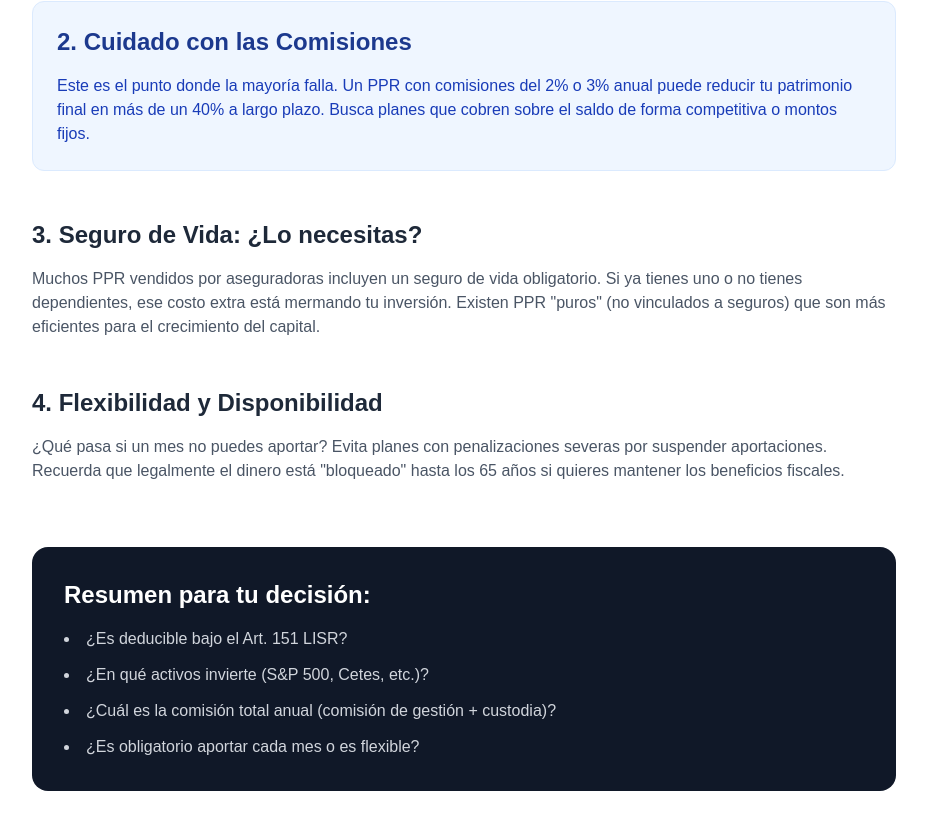
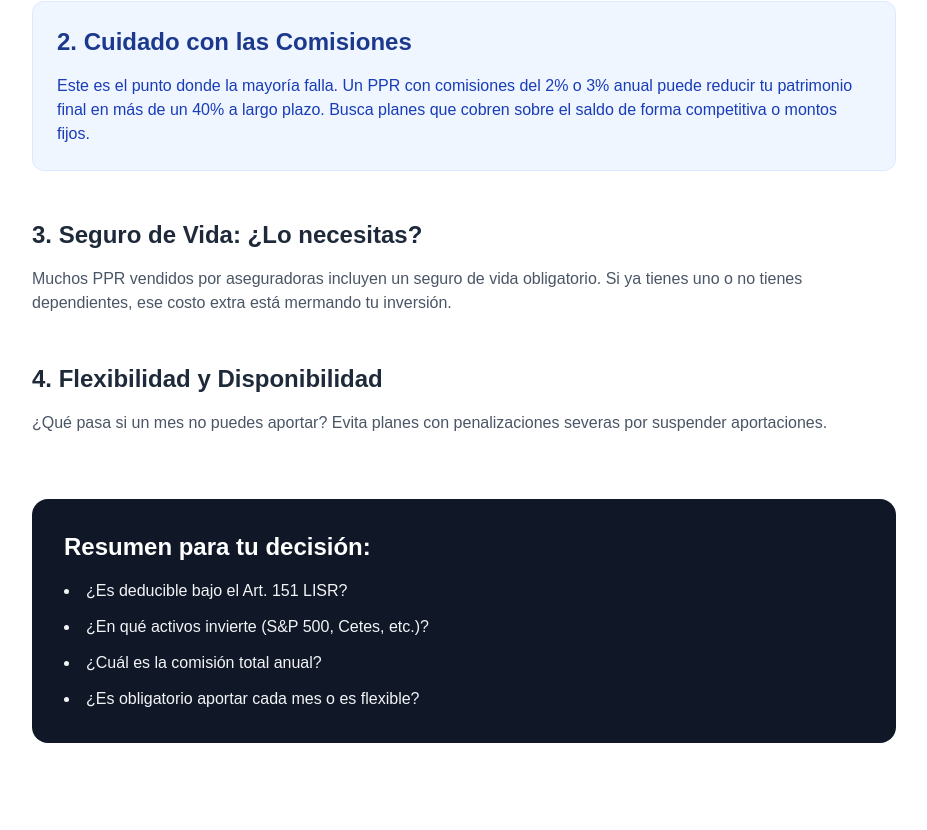
Before and after one commit to alejandrohuerga/finanzanode-mx, a Next.js app: page /guia-ppr in a window 1280 px wide. Shown: the part 514-1344 px from the top of the page, without its empty margins (176-1103 px from the left). After the commit the page ends 1305 px from the top, so only its background shows below. Built offline with nearby package versions, Linux system fonts and the light colour scheme.

Commit message:
fix: :bug: Corrección modo oscuro bug móvil
FIX: Se ha corregido la visibilidad con modo oscuro activado

```diff
--- a/src/app/guia-ppr/page.tsx
+++ b/src/app/guia-ppr/page.tsx
@@ -2,16 +2,21 @@ import Link from 'next/link';
 
 export default function GuiaPPR() {
   return (
-    <main className="max-w-4xl mx-auto px-4 py-12">
-      <Link href="/" className="text-blue-600 hover:text-blue-800 font-medium mb-8 inline-block">
+    // Añadimos bg-white y dark:bg-gray-900 para controlar el fondo
+    <main className="min-h-screen bg-white dark:bg-gray-950 text-gray-900 dark:text-gray-100 transition-colors duration-300">
+      <div className="max-w-4xl mx-auto px-4 py-12">
+        <Link
+          href="/"
+          className="text-blue-600 dark:text-blue-400 hover:text-blue-800 dark:hover:text-blue-300 font-medium mb-8 inline-block"
+        >
           ← Volver a la calculadora
         </Link>
 
-      <h1 className="text-4xl font-extrabold text-gray-900 mb-6">
+        <h1 className="text-4xl font-extrabold mb-6 text-gray-900 dark:text-white">
           ¿Cómo evaluar un Plan Personal de Retiro (PPR)?
         </h1>
 
-      <p className="text-xl text-gray-600 mb-10 leading-relaxed">
+        <p className="text-xl mb-10 leading-relaxed text-gray-600 dark:text-gray-300">
           No todos los PPR son iguales. Algunos pueden hacerte ganar mucho dinero gracias a los beneficios fiscales,
           mientras que otros pueden "comérselo" en comisiones. Aquí te decimos en qué fijarte.
         </p>
@@ -19,18 +24,18 @@ export default function GuiaPPR() {
         <div className="space-y-12">
           {/* Punto 1 */}
           <section>
-          <h2 className="text-2xl font-bold text-gray-800 mb-4">1. El Beneficio Fiscal (Art. 151 vs 185)</h2>
-          <p className="text-gray-600">
+            <h2 className="text-2xl font-bold mb-4 text-gray-800 dark:text-gray-200">1. El Beneficio Fiscal (Art. 151 vs 185)</h2>
+            <p className="text-gray-600 dark:text-gray-400">
               La razón principal para tener un PPR es deducir impuestos. El <strong>Art. 151</strong> es el más común:
               te permite deducir hasta el 10% de tus ingresos anuales. El <strong>Art. 185</strong> es útil si ya topaste el anterior,
               permitiéndote diferir el pago de impuestos.
             </p>
           </section>
 
-        {/* Punto 2 */}
-        <section className="bg-blue-50 p-6 rounded-xl border border-blue-100">
-          <h2 className="text-2xl font-bold text-blue-900 mb-4">2. Cuidado con las Comisiones</h2>
-          <p className="text-blue-800">
+          {/* Punto 2 - Caja con contraste especial */}
+          <section className="bg-blue-50 dark:bg-blue-900/20 p-6 rounded-xl border border-blue-100 dark:border-blue-800">
+            <h2 className="text-2xl font-bold text-blue-900 dark:text-blue-300 mb-4">2. Cuidado con las Comisiones</h2>
+            <p className="text-blue-800 dark:text-blue-200">
               Este es el punto donde la mayoría falla. Un PPR con comisiones del 2% o 3% anual puede reducir tu patrimonio final
               en más de un 40% a largo plazo. Busca planes que cobren sobre el saldo de forma competitiva o montos fijos.
             </p>
@@ -38,32 +43,32 @@ export default function GuiaPPR() {
 
           {/* Punto 3 */}
           <section>
-          <h2 className="text-2xl font-bold text-gray-800 mb-4">3. Seguro de Vida: ¿Lo necesitas?</h2>
-          <p className="text-gray-600">
+            <h2 className="text-2xl font-bold mb-4 text-gray-800 dark:text-gray-200">3. Seguro de Vida: ¿Lo necesitas?</h2>
+            <p className="text-gray-600 dark:text-gray-400">
               Muchos PPR vendidos por aseguradoras incluyen un seguro de vida obligatorio. Si ya tienes uno o no tienes dependientes,
-            ese costo extra está mermando tu inversión. Existen PPR "puros" (no vinculados a seguros) que son más eficientes
-            para el crecimiento del capital.
+              ese costo extra está mermando tu inversión.
             </p>
           </section>
 
           {/* Punto 4 */}
           <section>
-          <h2 className="text-2xl font-bold text-gray-800 mb-4">4. Flexibilidad y Disponibilidad</h2>
-          <p className="text-gray-600">
+            <h2 className="text-2xl font-bold mb-4 text-gray-800 dark:text-gray-200">4. Flexibilidad y Disponibilidad</h2>
+            <p className="text-gray-600 dark:text-gray-400">
               ¿Qué pasa si un mes no puedes aportar? Evita planes con penalizaciones severas por suspender aportaciones.
-            Recuerda que legalmente el dinero está "bloqueado" hasta los 65 años si quieres mantener los beneficios fiscales.
             </p>
           </section>
         </div>
 
-      <div className="mt-16 p-8 bg-gray-900 rounded-2xl text-white">
-        <h3 className="text-2xl font-bold mb-4">Resumen para tu decisión:</h3>
-        <ul className="list-disc list-inside space-y-3 text-gray-300">
+        {/* Resumen Final con colores fijos para legibilidad */}
+        <div className="mt-16 p-8 bg-gray-900 dark:bg-blue-600 rounded-2xl text-white">
+          <h3 className="text-2xl font-bold mb-4 text-white">Resumen para tu decisión:</h3>
+          <ul className="list-disc list-inside space-y-3 text-gray-100">
             <li>¿Es deducible bajo el Art. 151 LISR?</li>
             <li>¿En qué activos invierte (S&P 500, Cetes, etc.)?</li>
-          <li>¿Cuál es la comisión total anual (comisión de gestión + custodia)?</li>
+            <li>¿Cuál es la comisión total anual?</li>
             <li>¿Es obligatorio aportar cada mes o es flexible?</li>
           </ul>
+        </div>
       </div>
     </main>
   );
```
Lines whose indentation alone changed are shown as unchanged.
